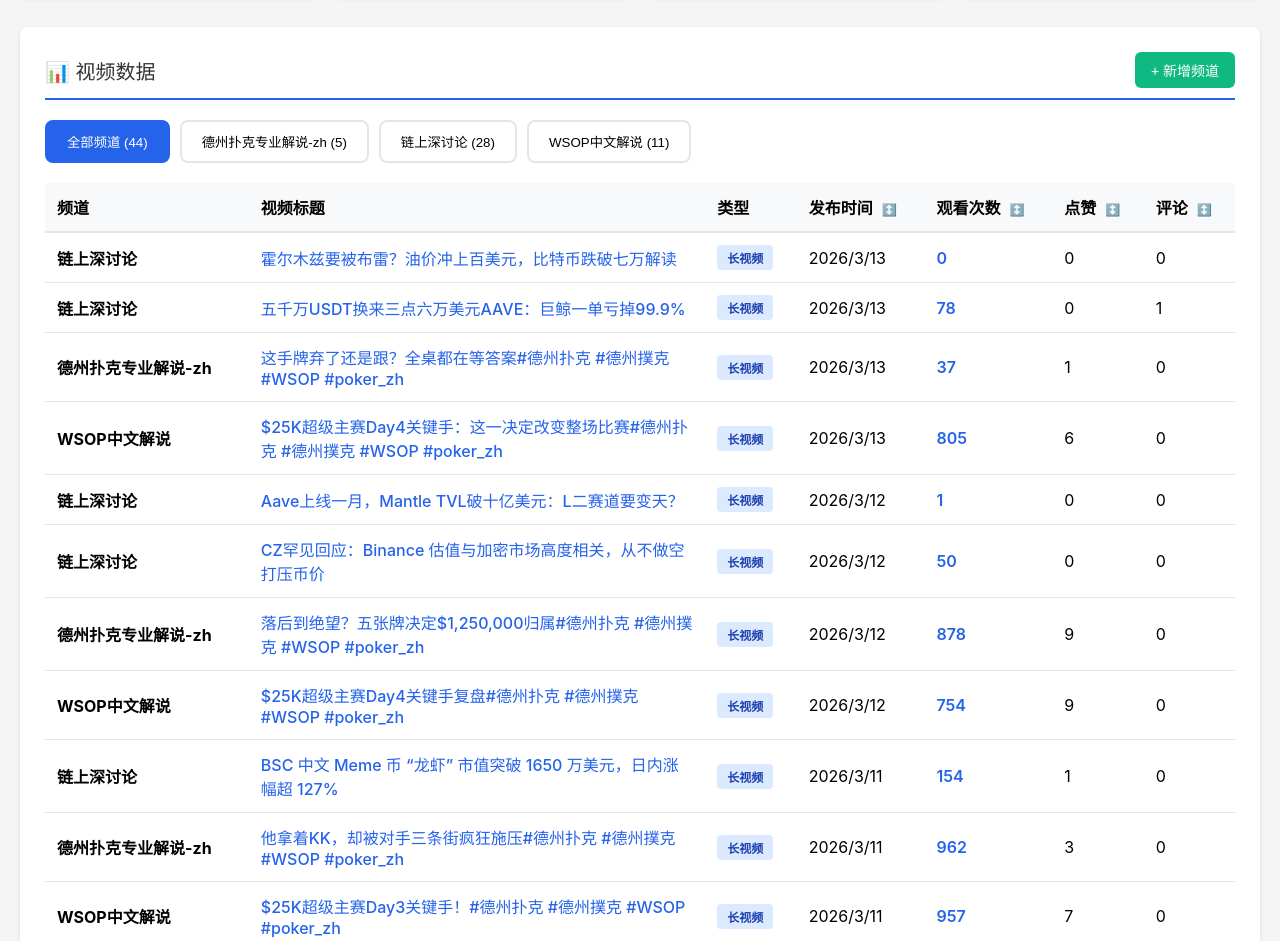
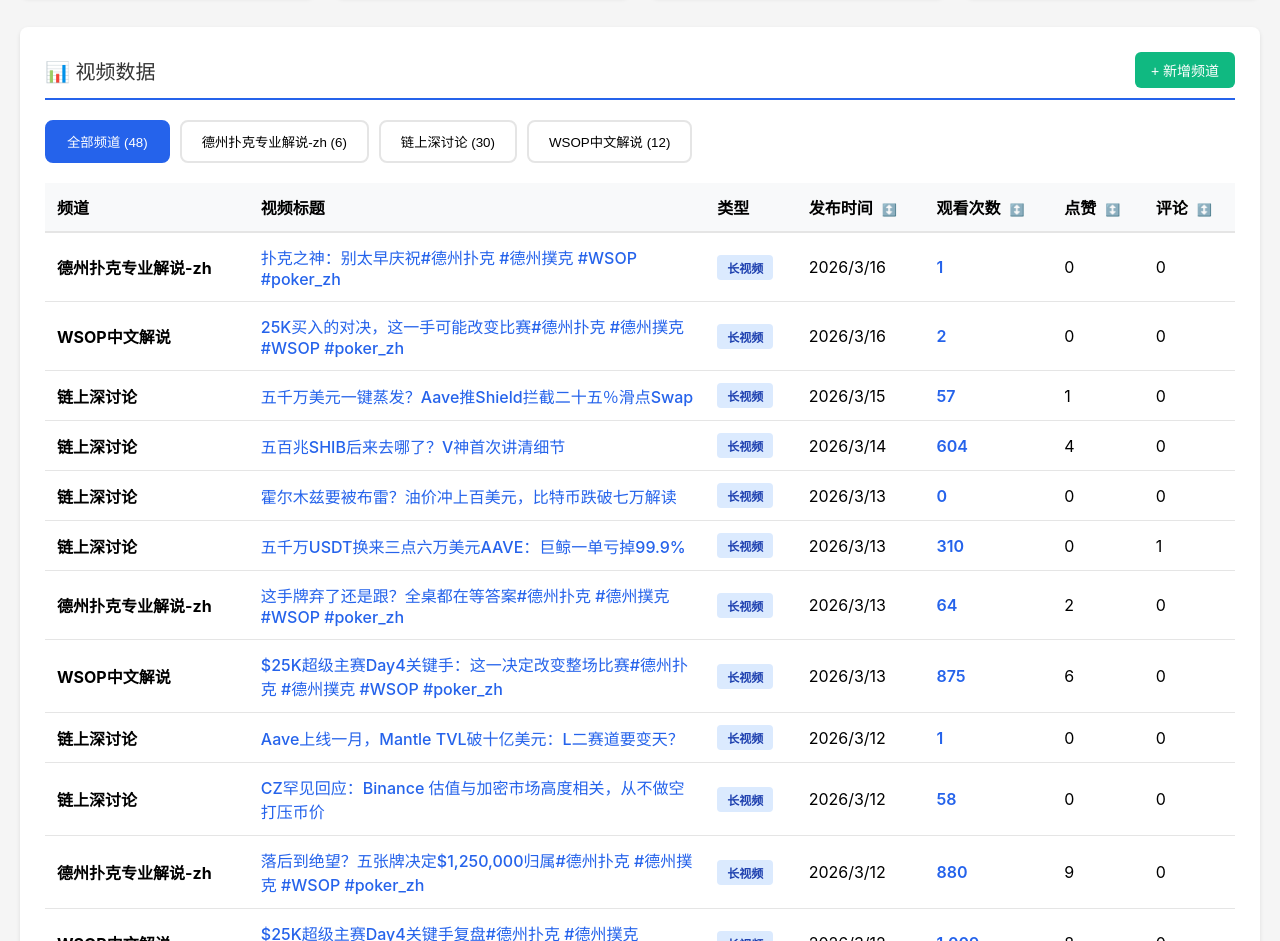
Before and after one commit to NicoleNovan/youtube-dashboard, a plain HTML site: page index.html in a window 1280 px wide. Shown: the part 231-1172 px from the top of the page. Drawn offline with Linux system fonts and the light colour scheme.

Commit message:
Auto update: 2026-03-16

```diff
--- a/index.html
+++ b/index.html
@@ -51,7 +51,7 @@
 <body>
   <div class="container">
     <h1>📺 我的YouTube频道监控</h1>
-    <div class="subtitle">数据更新时间: 2026/3/14 12:02:53</div>
+    <div class="subtitle">数据更新时间: 2026/3/16 10:30:25</div>
 
     <div class="stats">
       <div class="stat-card">
@@ -59,15 +59,15 @@
         <div class="stat-label">频道数量</div>
       </div>
       <div class="stat-card">
-        <div class="stat-number">44</div>
+        <div class="stat-number">48</div>
         <div class="stat-label">视频总数</div>
       </div>
       <div class="stat-card">
-        <div class="stat-number">20,734</div>
+        <div class="stat-number">22,164</div>
         <div class="stat-label">总观看次数</div>
       </div>
       <div class="stat-card">
-        <div class="stat-number">471</div>
+        <div class="stat-number">462</div>
         <div class="stat-label">平均观看次数</div>
       </div>
     </div>
@@ -79,13 +79,13 @@
       </div>
 
       <div class="channel-tabs">
-        <button class="channel-tab active" onclick="switchChannel('all')">全部频道 (44)</button>
+        <button class="channel-tab active" onclick="switchChannel('all')">全部频道 (48)</button>
 
-          <button class="channel-tab" onclick="switchChannel('德州扑克专业解说-zh')">德州扑克专业解说-zh (5)</button>
+          <button class="channel-tab" onclick="switchChannel('德州扑克专业解说-zh')">德州扑克专业解说-zh (6)</button>
 
-          <button class="channel-tab" onclick="switchChannel('链上深讨论')">链上深讨论 (28)</button>
+          <button class="channel-tab" onclick="switchChannel('链上深讨论')">链上深讨论 (30)</button>
 
-          <button class="channel-tab" onclick="switchChannel('WSOP中文解说')">WSOP中文解说 (11)</button>
+          <button class="channel-tab" onclick="switchChannel('WSOP中文解说')">WSOP中文解说 (12)</button>
 
       </div>
 
@@ -119,6 +119,22 @@
                 <tr data-channel="德州扑克专业解说-zh">
                   <td><strong>德州扑克专业解说-zh</strong></td>
                   <td class="video-title">
+                    <a href="https://www.youtube.com/watch?v=_zFuHDpjoYE" target="_blank">扑克之神：别太早庆祝#德州扑克 #德州撲克 #WSOP  #poker_zh</a>
+                  </td>
+                  <td>
+                    <span class="type-badge type-long">
+                      长视频
+                    </span>
+                  </td>
+                  <td data-date="2026-03-16T01:27:05Z">2026/3/16</td>
+                  <td class="view-count" data-views="1">1</td>
+                  <td data-likes="0">0</td>
+                  <td data-comments="0">0</td>
+                </tr>
+
+                <tr data-channel="德州扑克专业解说-zh">
+                  <td><strong>德州扑克专业解说-zh</strong></td>
+                  <td class="video-title">
                     <a href="https://www.youtube.com/watch?v=bhop9SYQqvQ" target="_blank">这手牌弃了还是跟？全桌都在等答案#德州扑克 #德州撲克 #WSOP  #poker_zh</a>
                   </td>
                   <td>
@@ -127,8 +143,8 @@
                     </span>
                   </td>
                   <td data-date="2026-03-13T01:40:25Z">2026/3/13</td>
-                  <td class="view-count" data-views="37">37</td>
-                  <td data-likes="1">1</td>
+                  <td class="view-count" data-views="64">64</td>
+                  <td data-likes="2">2</td>
                   <td data-comments="0">0</td>
                 </tr>
 
@@ -143,7 +159,7 @@
                     </span>
                   </td>
                   <td data-date="2026-03-12T01:42:50Z">2026/3/12</td>
-                  <td class="view-count" data-views="878">878</td>
+                  <td class="view-count" data-views="880">880</td>
                   <td data-likes="9">9</td>
                   <td data-comments="0">0</td>
                 </tr>
@@ -159,7 +175,7 @@
                     </span>
                   </td>
                   <td data-date="2026-03-11T01:40:54Z">2026/3/11</td>
-                  <td class="view-count" data-views="962">962</td>
+                  <td class="view-count" data-views="965">965</td>
                   <td data-likes="3">3</td>
                   <td data-comments="0">0</td>
                 </tr>
@@ -175,8 +191,8 @@
                     </span>
                   </td>
                   <td data-date="2026-03-10T01:38:31Z">2026/3/10</td>
-                  <td class="view-count" data-views="5582">5,582</td>
-                  <td data-likes="58">58</td>
+                  <td class="view-count" data-views="5716">5,716</td>
+                  <td data-likes="59">59</td>
                   <td data-comments="0">0</td>
                 </tr>
 
@@ -191,8 +207,40 @@
                     </span>
                   </td>
                   <td data-date="2026-03-09T01:49:14Z">2026/3/9</td>
-                  <td class="view-count" data-views="1131">1,131</td>
+                  <td class="view-count" data-views="1132">1,132</td>
                   <td data-likes="19">19</td>
+                  <td data-comments="0">0</td>
+                </tr>
+
+                <tr data-channel="链上深讨论">
+                  <td><strong>链上深讨论</strong></td>
+                  <td class="video-title">
+                    <a href="https://www.youtube.com/watch?v=w3a1ZByyRAI" target="_blank">五千万美元一键蒸发？Aave推Shield拦截二十五％滑点Swap</a>
+                  </td>
+                  <td>
+                    <span class="type-badge type-long">
+                      长视频
+                    </span>
+                  </td>
+                  <td data-date="2026-03-15T14:14:05Z">2026/3/15</td>
+                  <td class="view-count" data-views="57">57</td>
+                  <td data-likes="1">1</td>
+                  <td data-comments="0">0</td>
+                </tr>
+
+                <tr data-channel="链上深讨论">
+                  <td><strong>链上深讨论</strong></td>
+                  <td class="video-title">
+                    <a href="https://www.youtube.com/watch?v=oK93EGyJVjU" target="_blank">五百兆SHIB后来去哪了？V神首次讲清细节</a>
+                  </td>
+                  <td>
+                    <span class="type-badge type-long">
+                      长视频
+                    </span>
+                  </td>
+                  <td data-date="2026-03-14T04:24:41Z">2026/3/14</td>
+                  <td class="view-count" data-views="604">604</td>
+                  <td data-likes="4">4</td>
                   <td data-comments="0">0</td>
                 </tr>
 
@@ -223,7 +271,7 @@
                     </span>
                   </td>
                   <td data-date="2026-03-13T03:00:06Z">2026/3/13</td>
-                  <td class="view-count" data-views="78">78</td>
+                  <td class="view-count" data-views="310">310</td>
                   <td data-likes="0">0</td>
                   <td data-comments="1">1</td>
                 </tr>
@@ -255,7 +303,7 @@
                     </span>
                   </td>
                   <td data-date="2026-03-12T04:01:12Z">2026/3/12</td>
-                  <td class="view-count" data-views="50">50</td>
+                  <td class="view-count" data-views="58">58</td>
                   <td data-likes="0">0</td>
                   <td data-comments="0">0</td>
                 </tr>
@@ -271,7 +319,7 @@
                     </span>
                   </td>
                   <td data-date="2026-03-11T02:35:28Z">2026/3/11</td>
-                  <td class="view-count" data-views="154">154</td>
+                  <td class="view-count" data-views="159">159</td>
                   <td data-likes="1">1</td>
                   <td data-comments="0">0</td>
                 </tr>
@@ -287,7 +335,7 @@
                     </span>
                   </td>
                   <td data-date="2026-03-10T06:38:52Z">2026/3/10</td>
-                  <td class="view-count" data-views="0">0</td>
+                  <td class="view-count" data-views="2">2</td>
                   <td data-likes="0">0</td>
                   <td data-comments="0">0</td>
                 </tr>
@@ -303,7 +351,7 @@
                     </span>
                   </td>
                   <td data-date="2026-03-10T03:13:42Z">2026/3/10</td>
-                  <td class="view-count" data-views="19">19</td>
+                  <td class="view-count" data-views="20">20</td>
                   <td data-likes="0">0</td>
                   <td data-comments="0">0</td>
                 </tr>
@@ -583,7 +631,7 @@
                 <tr data-channel="链上深讨论">
                   <td><strong>链上深讨论</strong></td>
                   <td class="video-title">
-                    <a href="https://www.youtube.com/watch?v=ZxqPkMRgcR0" target="_blank">比特币卡在六万八：现货量创两年低，机构在等什么？</a>
+                    <a href="https://www.youtube.com/watch?v=ZxqPkMRgcR0" target="_blank">比特币卡在六万八：现货量创两年��，机构在等什么？</a>
                   </td>
                   <td>
                     <span class="type-badge type-long">
@@ -607,7 +655,7 @@
                     </span>
                   </td>
                   <td data-date="2026-02-27T05:20:34Z">2026/2/27</td>
-                  <td class="view-count" data-views="19">19</td>
+                  <td class="view-count" data-views="20">20</td>
                   <td data-likes="0">0</td>
                   <td data-comments="0">0</td>
                 </tr>
@@ -647,6 +695,22 @@
                 <tr data-channel="WSOP中文解说">
                   <td><strong>WSOP中文解说</strong></td>
                   <td class="video-title">
+                    <a href="https://www.youtube.com/watch?v=LO8h43SJRrg" target="_blank">25K买入的对决，这一手可能改变比赛#德州扑克 #德州撲克 #WSOP  #poker_zh</a>
+                  </td>
+                  <td>
+                    <span class="type-badge type-long">
+                      长视频
+                    </span>
+                  </td>
+                  <td data-date="2026-03-16T01:21:23Z">2026/3/16</td>
+                  <td class="view-count" data-views="2">2</td>
+                  <td data-likes="0">0</td>
+                  <td data-comments="0">0</td>
+                </tr>
+
+                <tr data-channel="WSOP中文解说">
+                  <td><strong>WSOP中文解说</strong></td>
+                  <td class="video-title">
                     <a href="https://www.youtube.com/watch?v=W9UhNtESVXE" target="_blank">$25K超级主赛Day4关键手：这一决定改变整场比赛#德州扑克 #德州撲克 #WSOP  #poker_zh</a>
                   </td>
                   <td>
@@ -655,7 +719,7 @@
                     </span>
                   </td>
                   <td data-date="2026-03-13T01:37:24Z">2026/3/13</td>
-                  <td class="view-count" data-views="805">805</td>
+                  <td class="view-count" data-views="875">875</td>
                   <td data-likes="6">6</td>
                   <td data-comments="0">0</td>
                 </tr>
@@ -671,8 +735,8 @@
                     </span>
                   </td>
                   <td data-date="2026-03-12T01:32:27Z">2026/3/12</td>
-                  <td class="view-count" data-views="754">754</td>
-                  <td data-likes="9">9</td>
+                  <td class="view-count" data-views="1009">1,009</td>
+                  <td data-likes="8">8</td>
                   <td data-comments="0">0</td>
                 </tr>
 
@@ -687,7 +751,7 @@
                     </span>
                   </td>
                   <td data-date="2026-03-11T01:27:55Z">2026/3/11</td>
-                  <td class="view-count" data-views="957">957</td>
+                  <td class="view-count" data-views="982">982</td>
                   <td data-likes="7">7</td>
                   <td data-comments="0">0</td>
                 </tr>
@@ -703,7 +767,7 @@
                     </span>
                   </td>
                   <td data-date="2026-03-10T01:17:58Z">2026/3/10</td>
-                  <td class="view-count" data-views="65">65</td>
+                  <td class="view-count" data-views="64">64</td>
                   <td data-likes="0">0</td>
                   <td data-comments="0">0</td>
                 </tr>
@@ -735,7 +799,7 @@
                     </span>
                   </td>
                   <td data-date="2026-03-06T01:26:36Z">2026/3/6</td>
-                  <td class="view-count" data-views="3">3</td>
+                  <td class="view-count" data-views="4">4</td>
                   <td data-likes="0">0</td>
                   <td data-comments="0">0</td>
                 </tr>
@@ -743,7 +807,7 @@
                 <tr data-channel="WSOP中文解说">
                   <td><strong>WSOP中文解说</strong></td>
                   <td class="video-title">
-                    <a href="https://www.youtube.com/watch?v=orh5hH_GpCs" target="_blank">筹码第一的真正打法，全过程拆解#德州扑克 #德州撲克 #WSOP  #poker_zh</a>
+                    <a href="https://www.youtube.com/watch?v=orh5hH_GpCs" target="_blank">筹码第一的真正打法，全过程��解#德州扑克 #德州撲克 #WSOP  #poker_zh</a>
                   </td>
                   <td>
                     <span class="type-badge type-short">
@@ -759,7 +823,7 @@
                 <tr data-channel="WSOP中文解说">
                   <td><strong>WSOP中文解说</strong></td>
                   <td class="video-title">
-                    <a href="https://www.youtube.com/watch?v=lpGco5Tkm_0" target="_blank">Shiina Okamoto冠军之路复盘#德州扑��� #德州撲克 #WSOP  #poker_zh</a>
+                    <a href="https://www.youtube.com/watch?v=lpGco5Tkm_0" target="_blank">Shiina Okamoto冠军之路复盘#德州扑克 #德州撲克 #WSOP  #poker_zh</a>
                   </td>
                   <td>
                     <span class="type-badge type-short">
```
